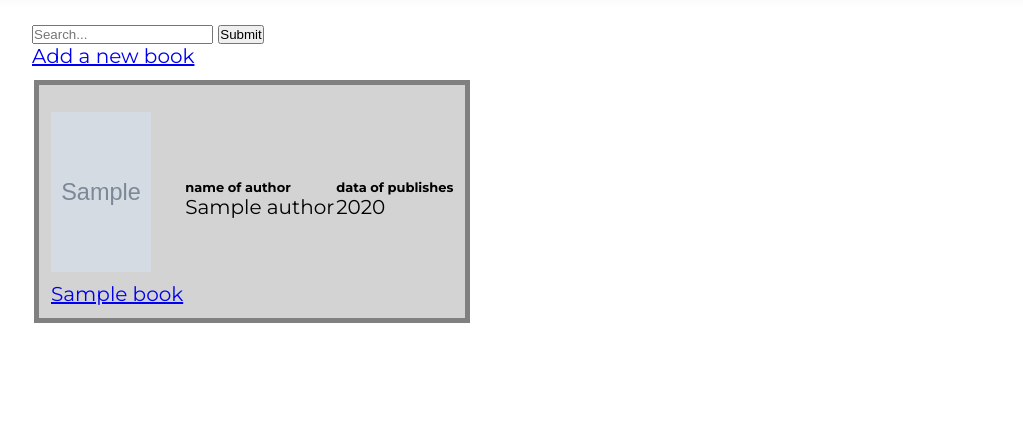
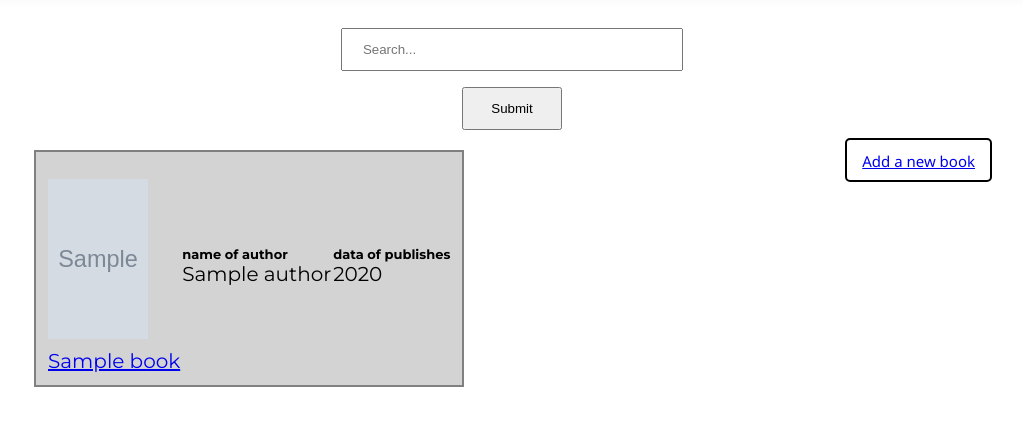
Before and after one commit to Aitenir1/LibraryFinal, a Django app: page / in a window 1280 px wide. Shown: the part 98-524 px from the top of the page, without its empty margins (128-1151 px from the left). Run offline with Django 4.2, Linux system fonts and the light colour scheme; a user stored in the database is signed in; tables that the repository leaves empty hold one stand-in row (values such as "Sample post"); grey boxes marked "Sample" are stand-in pictures.

Commit message:
small main page designing

```diff
--- a/asad.txt
+++ /dev/null
@@ -1 +0,0 @@
-Hello, world
--- a/library/templates/borrower/borrower-detail.html
+++ b/library/templates/borrower/borrower-detail.html
@@ -8,9 +8,9 @@
 {% block content %}
     <div class="exemplar_info">
         <div class="username_actions">
-            <span>User {{ object.user.username }} | </span>
-            <a href="{% url 'borrower-update' object.id %}">Edit | </a>
-            <a href="">Delete | </a>
+            <span>User: {{ object.user.username }}</span>
+            <a href="{% url 'borrower-update' object.id %}">Edit</a>
+            <a href="">Delete</a>
         </div>
 
         <div class="title">
--- a/library/templates/home.html
+++ b/library/templates/home.html
@@ -4,6 +4,7 @@
 {% block css_link %}
     <link rel="stylesheet" href="{% static 'book-list/style.css' %}">
 	<link rel="stylesheet" href="{% static 'book-detail/style.css' %}">
+	<link rel="stylesheet" href="">
     <style>
         .edit {
             background-image: url("{% static 'icons/edit.png' %}");
@@ -22,17 +23,22 @@
 			height: 160px;
 			margin-top: 20px;
 		}
+		@import url('https://fonts.googleapis.com/css2?family=Nunito+Sans:ital,wght@1,300&display=swap');
     </style>
 {% endblock %}
 
 {% block content %}
+    <div class="get">
 		<form method="get">
 			{% csrf_token %}
 			<input type="text" name="search" placeholder="Search...">
-        <input type="submit">
+			<input class="search" type="submit">
 		</form>
+	</div>
 
+	<div class="add">
 		<a href="{% url 'book-create' %}">Add a new book</a>
+	</div>
 
     <table>
 		<tbody>
@@ -55,10 +61,12 @@
 
 		</tbody>
 	</table>
+    <div class="back">
 		{% if page_obj.has_previous %}
-        <a href="?page={{ page_obj.previous_page_number }}">&laquo; Previous </a>
+        <a href="?page={{ page_obj.previous_page_number }}"> Previous </a>
     	{% endif %}
     	{% if page_obj.has_next %}
-        <a href="?page={{ page_obj.next_page_number }}">Next &raquo;</a>
+        <a href="?page={{ page_obj.next_page_number }}"> Next </a>
     	{% endif %}
+	</div>
 {% endblock %}
--- a/static/book-list/style.css
+++ b/static/book-list/style.css
@@ -12,13 +12,13 @@ h1{
 }
 
 .info{
-    padding-left: 20px;
-    margin-left: 20px;
+    display: flex;
+    flex-direction: column;
 }
 
 tbody{
     background-color: lightgrey;
-    border: 5px solid grey;
+    border: 2px solid grey;
     padding-top: 5px;
     padding-left: 10px;
     padding-right: 10px;
@@ -27,3 +27,63 @@ tbody{
     display: flex;
     flex-direction: column;
 }
+
+.back{
+    font-size: 20px;
+    text-align: center;
+    margin-top: 20px;
+}
+
+.back a{
+    border: 2px solid black;
+    border-radius: 3px;
+    background-color: white;
+    color: black;
+    padding: 10px 20px;
+    font-size: 16px;
+    cursor: pointer;
+    font-family:'Times New Roman', Times, serif ;
+}
+
+.back a:hover{
+    background-color: grey;
+}
+
+input{
+    width: 100%;
+    padding: 12px 20px;
+    margin: 8px 0;
+    box-sizing: border-box;
+}
+
+.search{
+    width: 100px;
+    margin: 8px 8px;
+    box-sizing: border-box;
+}
+
+.get{
+    text-align: center;
+    width: 100%;
+    display: flex;
+    justify-content: center;
+    align-items: center;
+}
+
+.add{
+    float: right;
+    border: 2px solid black;
+    border-radius: 5px;
+    padding: 8px 15px;
+}
+
+.add a{
+    font-size: 15px;
+    font-style: initial;
+    font-variant: normal;
+    font-family: 'Segoe UI', Tahoma, Geneva, Verdana, sans-serif;
+}
+
+.add:hover{
+    background-color: grey;
+}
```
Also changed, not shown: static/borrower-detail/style.css (+17 -28 lines). Lines whose indentation alone changed are shown as unchanged.
